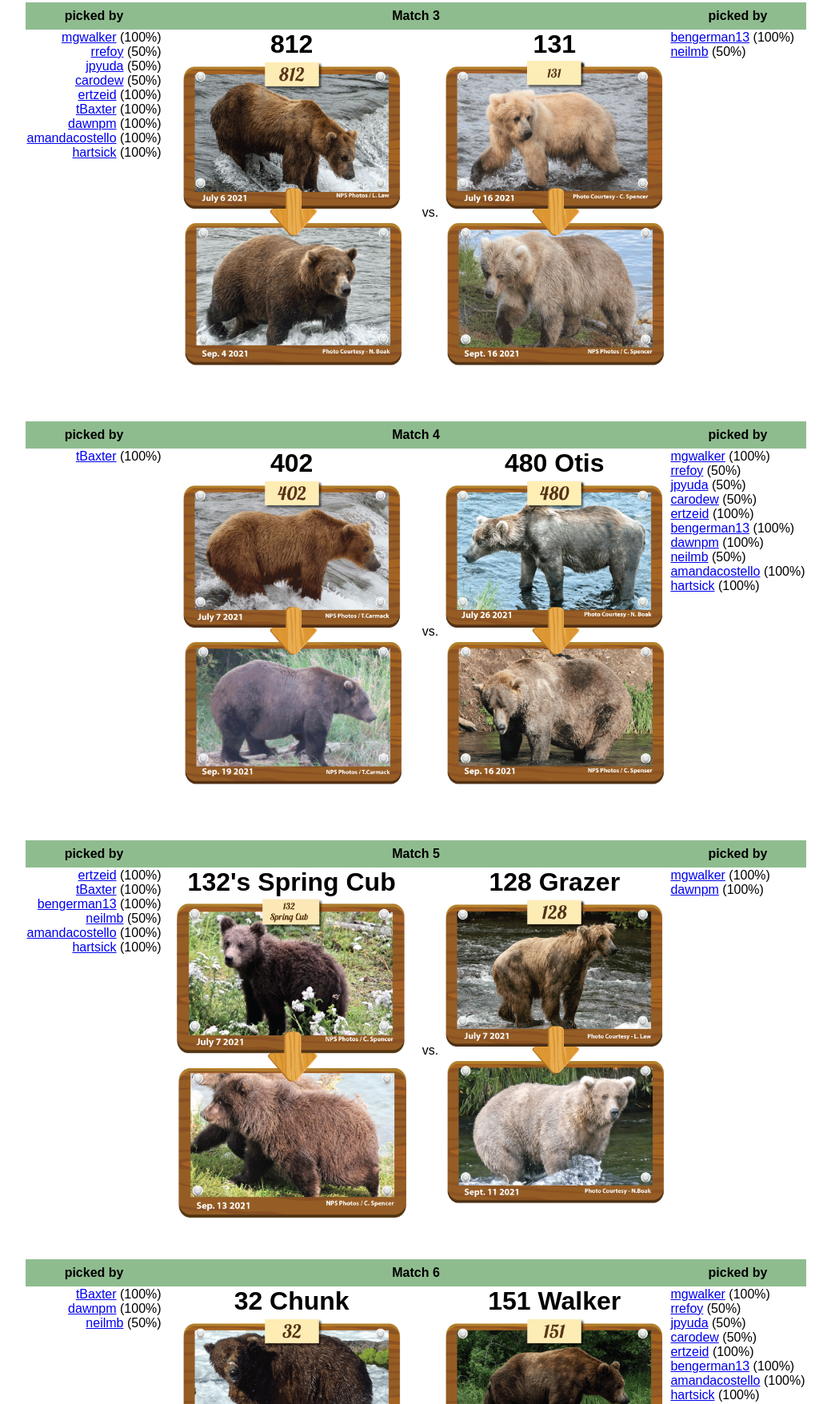
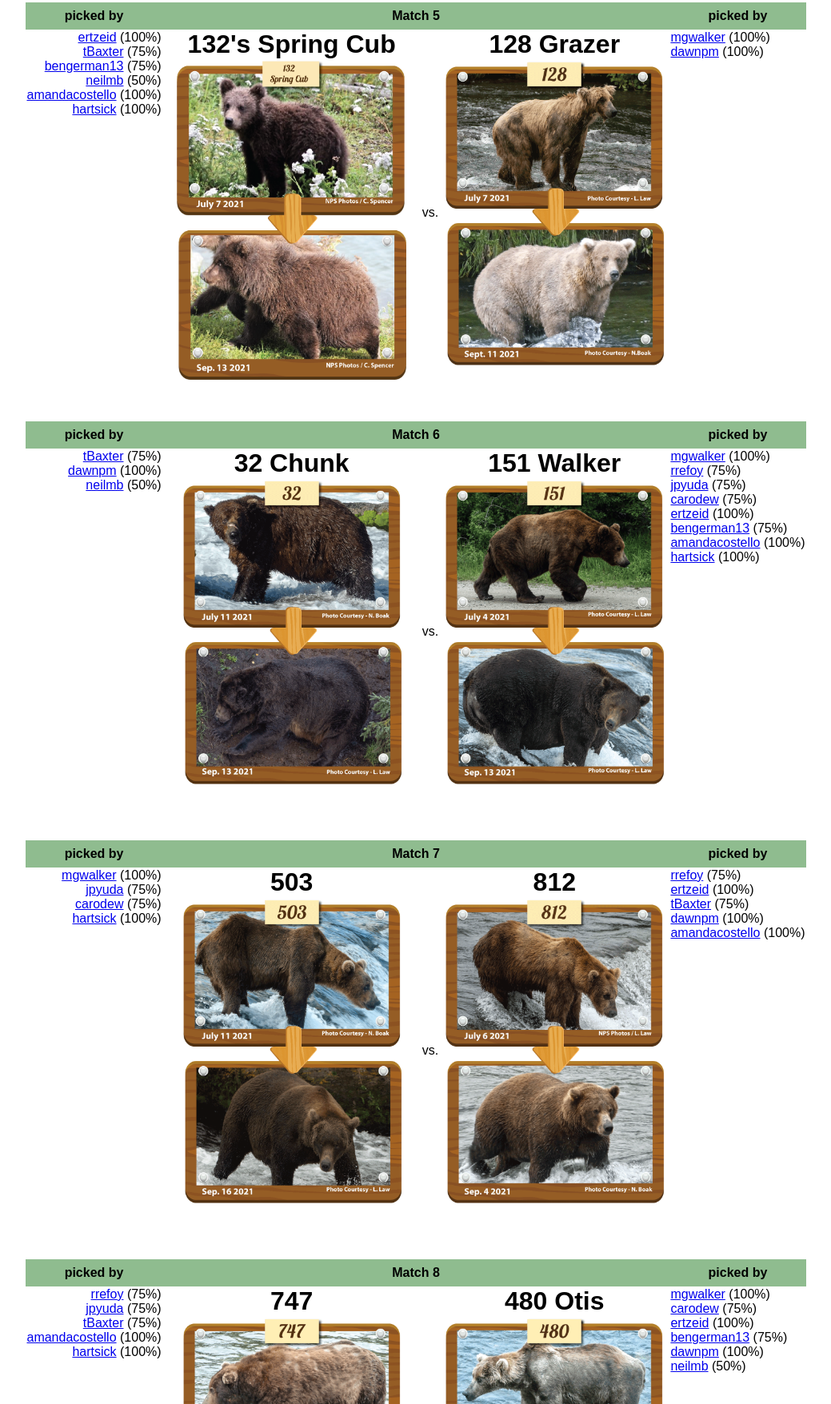
Before and after one commit to mgwalker/fat-bears, a plain HTML site: page docs/index.html in a window 1280 px wide. Shown: the part 5-1761 px from the top of the page at 80% size, without its empty margins (120-1159 px from the left). Drawn offline with Linux system fonts and the light colour scheme.

Commit message:
update bracket

```diff
--- a/builder/blank_bracket.json
+++ b/builder/blank_bracket.json
@@ -74,7 +74,7 @@
             "image": "https://media.explore.org/documents/503-beforeafter-1632778334865.png"
           },
           "right": {
-            "bear": null,
+            "bear": "812",
             "bracket": {
               "id": "03",
               "left": {
@@ -101,7 +101,7 @@
             "image": "https://media.explore.org/documents/747-beforeafter-1632778384653.png"
           },
           "right": {
-            "bear": null,
+            "bear": "480 Otis",
             "bracket": {
               "id": "04",
               "left": {
--- a/docs/bracket.json
+++ b/docs/bracket.json
@@ -69,7 +69,7 @@
               "bracket": null
             },
             "right": {
-              "bear": null,
+              "bear": "812",
               "bracket": {
                 "id": "03",
                 "left": {
@@ -93,7 +93,7 @@
               "bracket": null
             },
             "right": {
-              "bear": null,
+              "bear": "480 Otis",
               "bracket": {
                 "id": "04",
                 "left": {
--- a/docs/index.html
+++ b/docs/index.html
@@ -62,56 +62,12 @@
 
   <tr>
     <th class="match">picked by</th>
-    <th class="match" colspan="3">Match 3</th>
-    <th class="match">picked by</th>
-  </tr>
-  <tr>
-    <td class="left-picks" rowspan="2">
-      <a href="brackets/mgwalker.png">mgwalker</a> (100%)<br/><a href="brackets/rrefoy.png">rrefoy</a> (50%)<br/><a href="brackets/jpyuda.png">jpyuda</a> (50%)<br/><a href="brackets/carodew.png">carodew</a> (50%)<br/><a href="brackets/ertzeid.png">ertzeid</a> (100%)<br/><a href="brackets/tBaxter.png">tBaxter</a> (100%)<br/><a href="brackets/dawnpm.png">dawnpm</a> (100%)<br/><a href="brackets/amandacostello.png">amandacostello</a> (100%)<br/><a href="brackets/hartsick.png">hartsick</a> (100%)
-    </td>
-    <td class="bear">812</td>
-    <td class="vs" rowspan="2">vs.</td>
-    <td class="bear">131</td>
-    <td class="right-picks" rowspan="2">
-      <a href="brackets/bengerman13.png">bengerman13</a> (100%)<br/><a href="brackets/neilmb.png">neilmb</a> (50%)
-    </td>
-  </tr>
-  <tr>
-    <td class="img img-left"><img src="bears/812.png"></td>
-    <td class="img img-right"><img src="bears/131.png"></td>
-
-
-  <tr class="spacer"><td colspan="5"></td></tr>
-  <tr>
-    <th class="match">picked by</th>
-    <th class="match" colspan="3">Match 4</th>
-    <th class="match">picked by</th>
-  </tr>
-  <tr>
-    <td class="left-picks" rowspan="2">
-      <a href="brackets/tBaxter.png">tBaxter</a> (100%)
-    </td>
-    <td class="bear">402</td>
-    <td class="vs" rowspan="2">vs.</td>
-    <td class="bear">480 Otis</td>
-    <td class="right-picks" rowspan="2">
-      <a href="brackets/mgwalker.png">mgwalker</a> (100%)<br/><a href="brackets/rrefoy.png">rrefoy</a> (50%)<br/><a href="brackets/jpyuda.png">jpyuda</a> (50%)<br/><a href="brackets/carodew.png">carodew</a> (50%)<br/><a href="brackets/ertzeid.png">ertzeid</a> (100%)<br/><a href="brackets/bengerman13.png">bengerman13</a> (100%)<br/><a href="brackets/dawnpm.png">dawnpm</a> (100%)<br/><a href="brackets/neilmb.png">neilmb</a> (50%)<br/><a href="brackets/amandacostello.png">amandacostello</a> (100%)<br/><a href="brackets/hartsick.png">hartsick</a> (100%)
-    </td>
-  </tr>
-  <tr>
-    <td class="img img-left"><img src="bears/402.png"></td>
-    <td class="img img-right"><img src="bears/480_otis.png"></td>
-
-
-  <tr class="spacer"><td colspan="5"></td></tr>
-  <tr>
-    <th class="match">picked by</th>
     <th class="match" colspan="3">Match 5</th>
     <th class="match">picked by</th>
   </tr>
   <tr>
     <td class="left-picks" rowspan="2">
-      <a href="brackets/ertzeid.png">ertzeid</a> (100%)<br/><a href="brackets/tBaxter.png">tBaxter</a> (100%)<br/><a href="brackets/bengerman13.png">bengerman13</a> (100%)<br/><a href="brackets/neilmb.png">neilmb</a> (50%)<br/><a href="brackets/amandacostello.png">amandacostello</a> (100%)<br/><a href="brackets/hartsick.png">hartsick</a> (100%)
+      <a href="brackets/ertzeid.png">ertzeid</a> (100%)<br/><a href="brackets/tBaxter.png">tBaxter</a> (75%)<br/><a href="brackets/bengerman13.png">bengerman13</a> (75%)<br/><a href="brackets/neilmb.png">neilmb</a> (50%)<br/><a href="brackets/amandacostello.png">amandacostello</a> (100%)<br/><a href="brackets/hartsick.png">hartsick</a> (100%)
     </td>
     <td class="bear">132's Spring Cub</td>
     <td class="vs" rowspan="2">vs.</td>
@@ -133,19 +89,63 @@
   </tr>
   <tr>
     <td class="left-picks" rowspan="2">
-      <a href="brackets/tBaxter.png">tBaxter</a> (100%)<br/><a href="brackets/dawnpm.png">dawnpm</a> (100%)<br/><a href="brackets/neilmb.png">neilmb</a> (50%)
+      <a href="brackets/tBaxter.png">tBaxter</a> (75%)<br/><a href="brackets/dawnpm.png">dawnpm</a> (100%)<br/><a href="brackets/neilmb.png">neilmb</a> (50%)
     </td>
     <td class="bear">32 Chunk</td>
     <td class="vs" rowspan="2">vs.</td>
     <td class="bear">151 Walker</td>
     <td class="right-picks" rowspan="2">
-      <a href="brackets/mgwalker.png">mgwalker</a> (100%)<br/><a href="brackets/rrefoy.png">rrefoy</a> (50%)<br/><a href="brackets/jpyuda.png">jpyuda</a> (50%)<br/><a href="brackets/carodew.png">carodew</a> (50%)<br/><a href="brackets/ertzeid.png">ertzeid</a> (100%)<br/><a href="brackets/bengerman13.png">bengerman13</a> (100%)<br/><a href="brackets/amandacostello.png">amandacostello</a> (100%)<br/><a href="brackets/hartsick.png">hartsick</a> (100%)
+      <a href="brackets/mgwalker.png">mgwalker</a> (100%)<br/><a href="brackets/rrefoy.png">rrefoy</a> (75%)<br/><a href="brackets/jpyuda.png">jpyuda</a> (75%)<br/><a href="brackets/carodew.png">carodew</a> (75%)<br/><a href="brackets/ertzeid.png">ertzeid</a> (100%)<br/><a href="brackets/bengerman13.png">bengerman13</a> (75%)<br/><a href="brackets/amandacostello.png">amandacostello</a> (100%)<br/><a href="brackets/hartsick.png">hartsick</a> (100%)
     </td>
   </tr>
   <tr>
     <td class="img img-left"><img src="bears/32_chunk.png"></td>
     <td class="img img-right"><img src="bears/151_walker.png"></td>
 
+
+  <tr class="spacer"><td colspan="5"></td></tr>
+  <tr>
+    <th class="match">picked by</th>
+    <th class="match" colspan="3">Match 7</th>
+    <th class="match">picked by</th>
+  </tr>
+  <tr>
+    <td class="left-picks" rowspan="2">
+      <a href="brackets/mgwalker.png">mgwalker</a> (100%)<br/><a href="brackets/jpyuda.png">jpyuda</a> (75%)<br/><a href="brackets/carodew.png">carodew</a> (75%)<br/><a href="brackets/hartsick.png">hartsick</a> (100%)
+    </td>
+    <td class="bear">503</td>
+    <td class="vs" rowspan="2">vs.</td>
+    <td class="bear">812</td>
+    <td class="right-picks" rowspan="2">
+      <a href="brackets/rrefoy.png">rrefoy</a> (75%)<br/><a href="brackets/ertzeid.png">ertzeid</a> (100%)<br/><a href="brackets/tBaxter.png">tBaxter</a> (75%)<br/><a href="brackets/dawnpm.png">dawnpm</a> (100%)<br/><a href="brackets/amandacostello.png">amandacostello</a> (100%)
+    </td>
+  </tr>
+  <tr>
+    <td class="img img-left"><img src="bears/503.png"></td>
+    <td class="img img-right"><img src="bears/812.png"></td>
+
+
+  <tr class="spacer"><td colspan="5"></td></tr>
+  <tr>
+    <th class="match">picked by</th>
+    <th class="match" colspan="3">Match 8</th>
+    <th class="match">picked by</th>
+  </tr>
+  <tr>
+    <td class="left-picks" rowspan="2">
+      <a href="brackets/rrefoy.png">rrefoy</a> (75%)<br/><a href="brackets/jpyuda.png">jpyuda</a> (75%)<br/><a href="brackets/tBaxter.png">tBaxter</a> (75%)<br/><a href="brackets/amandacostello.png">amandacostello</a> (100%)<br/><a href="brackets/hartsick.png">hartsick</a> (100%)
+    </td>
+    <td class="bear">747</td>
+    <td class="vs" rowspan="2">vs.</td>
+    <td class="bear">480 Otis</td>
+    <td class="right-picks" rowspan="2">
+      <a href="brackets/mgwalker.png">mgwalker</a> (100%)<br/><a href="brackets/carodew.png">carodew</a> (75%)<br/><a href="brackets/ertzeid.png">ertzeid</a> (100%)<br/><a href="brackets/bengerman13.png">bengerman13</a> (75%)<br/><a href="brackets/dawnpm.png">dawnpm</a> (100%)<br/><a href="brackets/neilmb.png">neilmb</a> (50%)
+    </td>
+  </tr>
+  <tr>
+    <td class="img img-left"><img src="bears/747.png"></td>
+    <td class="img img-right"><img src="bears/480_otis.png"></td>
+
     </table>
   </body>
 </html>
```
Also changed, not shown: 11 other files.
